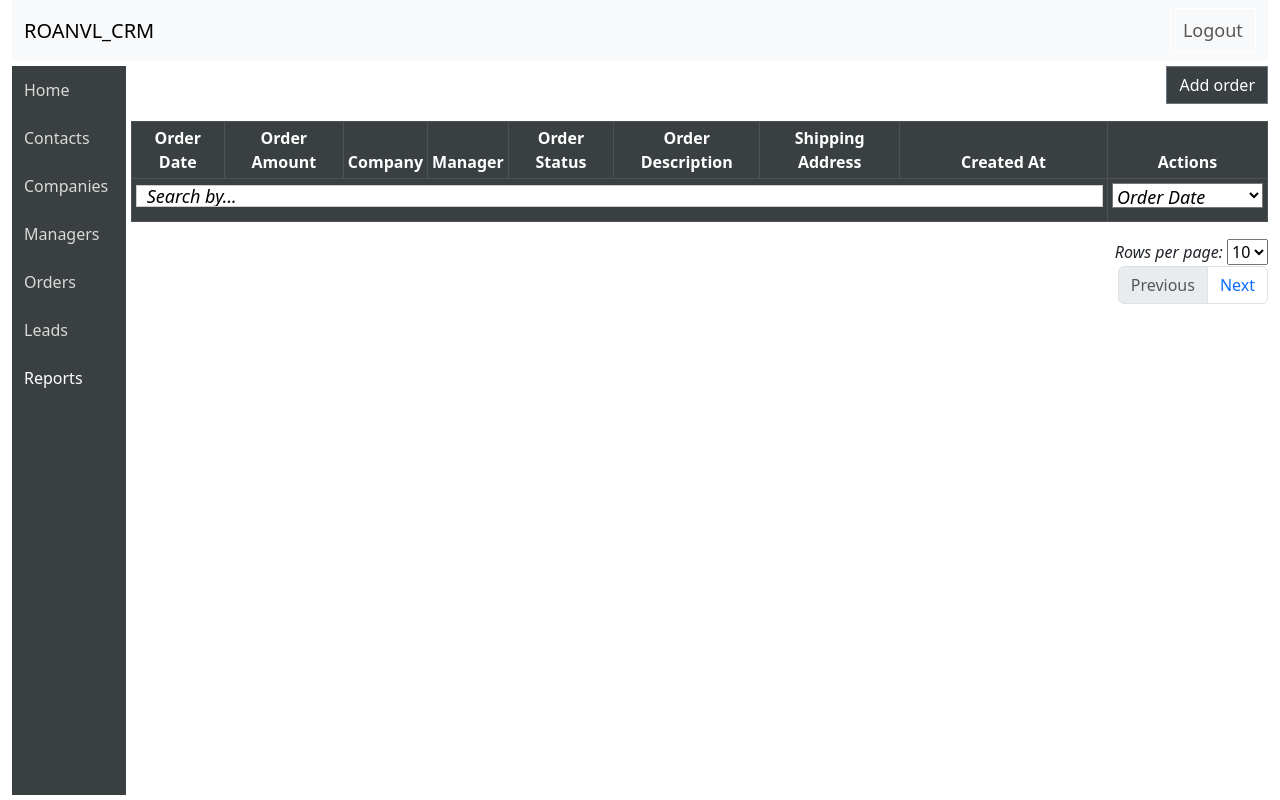
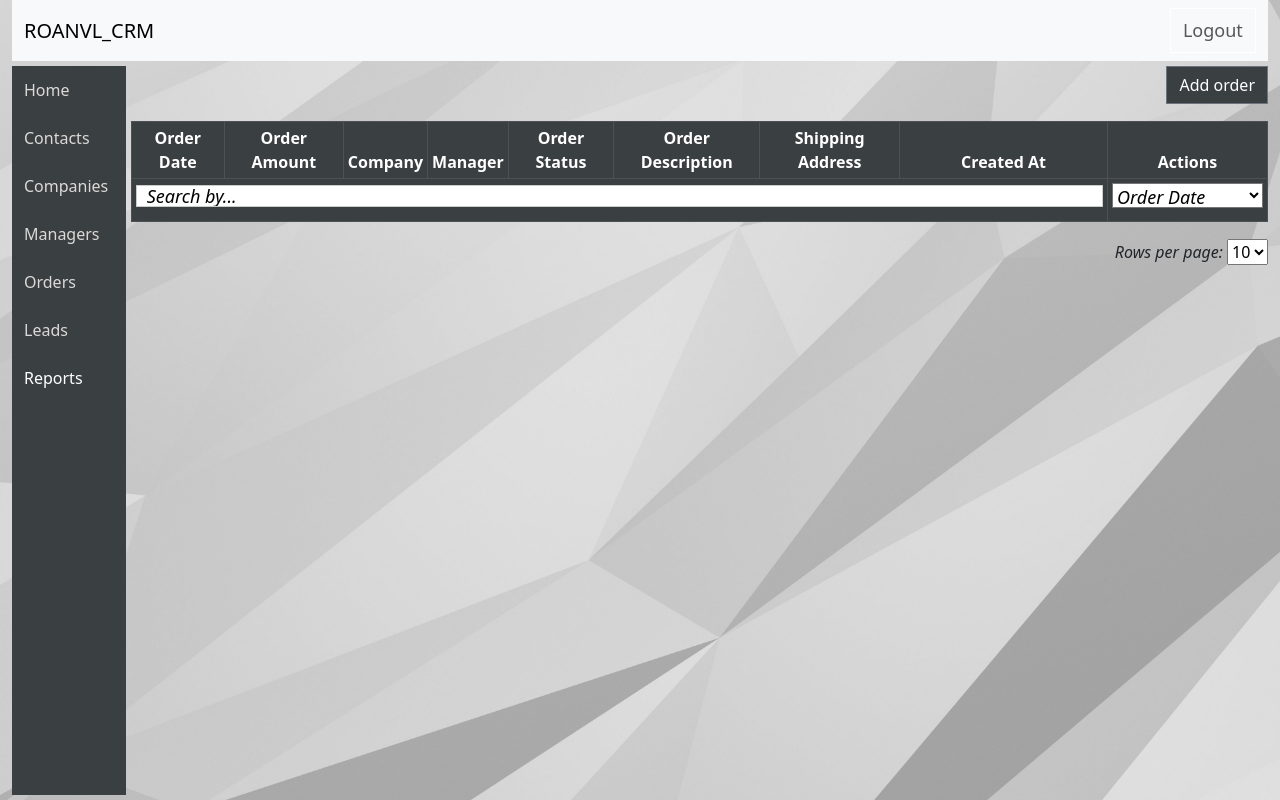
Before and after one commit to ROANVL/python-django-crm-graduation, a Django app: page /orders in a window 1280 px wide. Run offline with Django 4.2, Linux system fonts and the light colour scheme; the visitor is signed in with stand-in values (Sample User, id 1); data that the repository does not hold is empty.

Commit message:
save changes

```diff
--- a/website/static/css/stylesheet.css
+++ b/website/static/css/stylesheet.css
@@ -1,3 +1,11 @@
+body {
+    background-image: url('/static/img/fon.jpg');
+    background-size: cover;
+    background-repeat: no-repeat;
+    background-attachment: fixed;
+}
+
+
 .container {
 
     display: grid;
@@ -158,6 +166,7 @@
     width: 100%;
     padding: 10px;
     margin-bottom: 10px;
+    background-color: #ffffff;
     border: 1px solid #ccc;
     border-radius: 0;
     outline: none;
@@ -175,7 +184,7 @@
     width: 100%;
     padding: 3%;
     background-color: rgb(58, 63, 65) !important;
-    color: #fff;
+    color: #ffffff;
     border: none;
     border-radius: 0;
     cursor: pointer;
@@ -218,7 +227,9 @@
     /* Внутренний отступ вокруг текста */
     margin-bottom: 10px;
     /* Отступ снизу */
+    background-color: #ffffff;
     border: 1px solid #ccc;
+
     /* Граница */
     border-radius: 0;
     /* Скругленные углы */
@@ -241,7 +252,7 @@
     padding: 3%;
     margin: 1%;
     background-color: rgb(58, 63, 65) !important;
-    color: #fff;
+    color: #ffffff;
     border: none;
     border-radius: 0;
     cursor: pointer;
@@ -291,6 +302,7 @@
 
 .nav-link {
     width: 100%;
+
 }
 
 .nav-item {
@@ -534,3 +546,20 @@ img {
     height: auto;
     /* Это, чтобы соотношение сторон сохранялось */
 }
+
+
+.page-item active,
+.page-item disabled {
+    background-color: rgb(58, 63, 65);
+    color: #fff;
+}
+
+.page-link {
+    background-color: rgb(58, 63, 65);
+    color: #fff;
+}
+
+.page-item disabled {
+    background-color: rgb(58, 63, 65);
+    color: #fff;
+}
--- a/website/static/js/script.js
+++ b/website/static/js/script.js
@@ -28,7 +28,7 @@ function filterTableByColumn() {
 // PAGINATION
 
 let currentPage = 1;
-let rowsPerPage = 10; // Начальное количество строк на странице
+let rowsPerPage = 10;
 const table = document.getElementById("myTable");
 const tableRows = table.querySelectorAll("tbody tr");
 
@@ -64,19 +64,14 @@ function changePage(direction) {
 function changeRowsPerPage() {
     const newRowsPerPage = parseInt(document.getElementById("rowsPerPage").value);
     rowsPerPage = newRowsPerPage;
-    currentPage = 1; // При изменении количества строк сбрасываем текущую страницу на первую
+    currentPage = 1;
     displayPage();
 }
 
 function updatePageNumbers() {
     const maxPage = Math.ceil(tableRows.length / rowsPerPage);
     const pagination = document.getElementById("pagination");
-
-    pagination.innerHTML = `
-        <li class="page-item ${currentPage === 1 ? 'disabled' : ''}">
-            <a class="page-link" onclick="changePage('prev')">Previous</a>
-        </li>
-    `;
+    pagination.innerHTML = '';
 
     for (let i = 1; i <= maxPage; i++) {
         const li = document.createElement("li");
@@ -88,16 +83,10 @@ function updatePageNumbers() {
         li.appendChild(a);
         pagination.appendChild(li);
     }
-
-    pagination.innerHTML += `
-        <li class="page-item ${currentPage === maxPage ? 'disabled' : ''}">
-            <a class="page-link" onclick="changePage('next')">Next</a>
-        </li>
-    `;
 }
 
-displayPage(); // Инициализация при загрузке страницы
-updatePageNumbers(); // Обновляем номера страниц при инициализации
+displayPage();
+updatePageNumbers();
 
 
 
```
Also changed, not shown: website/static/img/fon.jpg (added), 2 other files.
